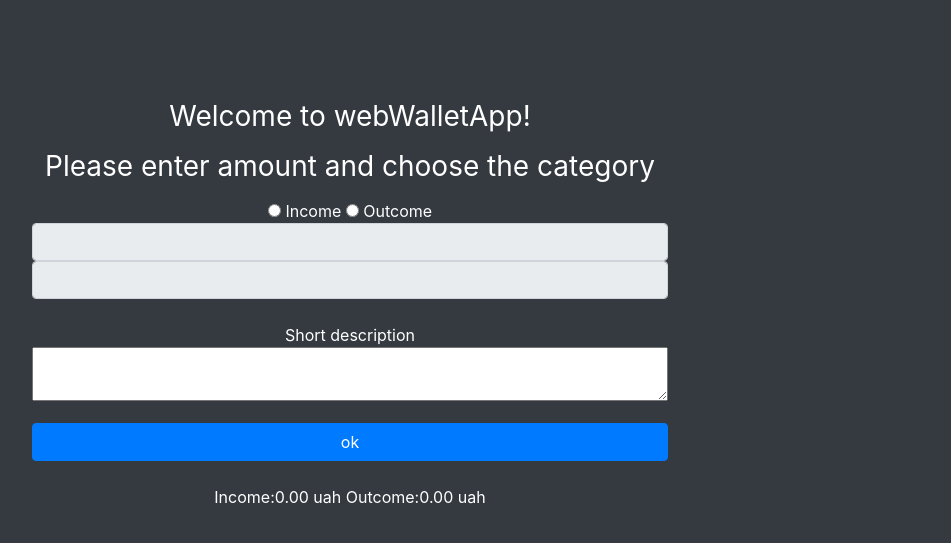
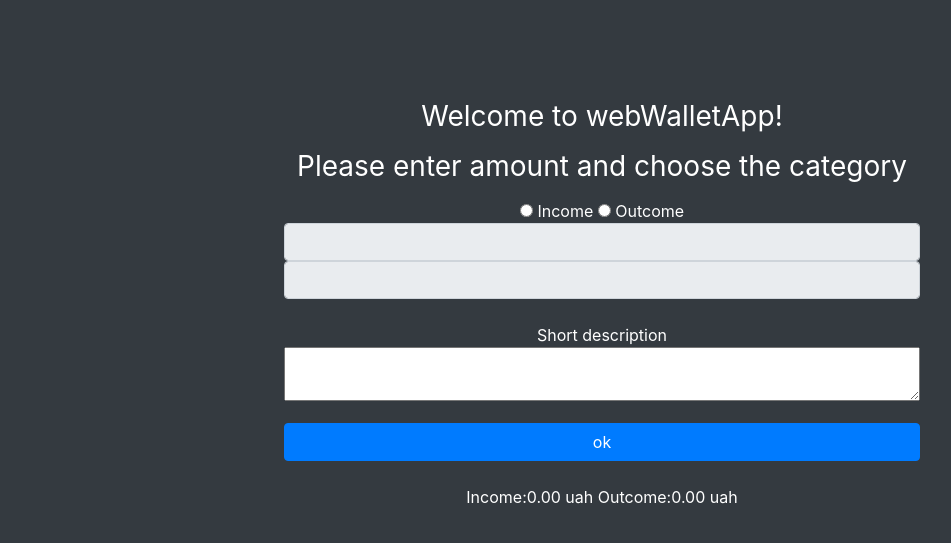
Before and after one commit to vkhvorostianyi/weBwallet, a Flask app: page / in a window 1280 px wide. Shown: the top 543 px of the page, without its empty margins (38-989 px from the left). Run offline with Flask 2, Linux system fonts and the light colour scheme; data that the repository does not hold is empty; some libraries are stand-ins or nearby versions.

Commit message:
edit resp design

```diff
--- a/templates/index.html
+++ b/templates/index.html
@@ -1,9 +1,9 @@
 
 {% extends 'base.html' %}
 {% block content %}
-<div class="container" id="main-cont">
+<div class="container-fluid" id="main-cont">
     <div class="row">
-        <div class="xs-col-12">
+        <div class="mx-auto flex-column">
             <h1 class="h3 mb-3 font-weight-normal">Welcome to webWalletApp!</h1>
             <h3 class="h3 mb-3 font-weight-normal">Please enter amount and choose the category</h3>
             <div class="form-signin">
```
